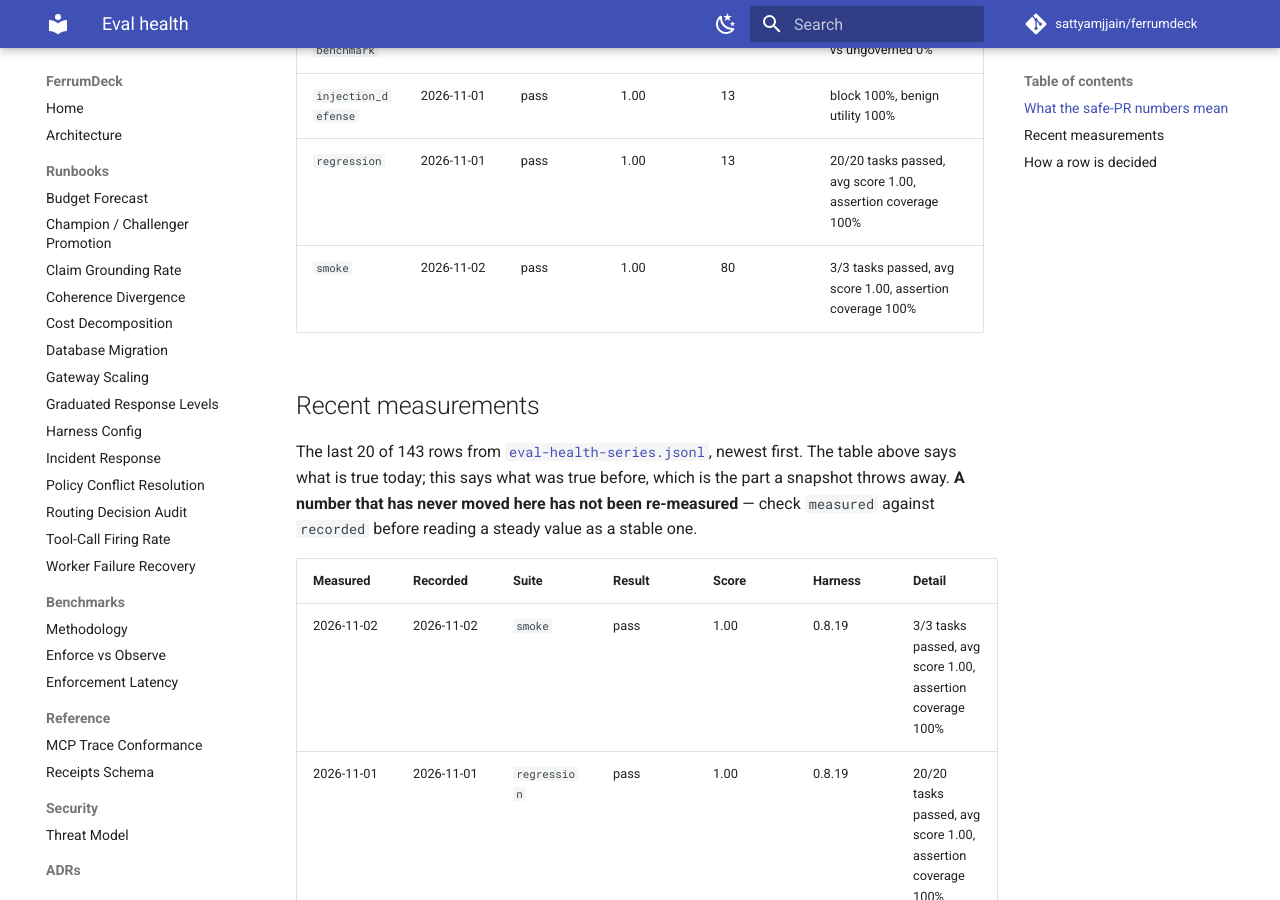
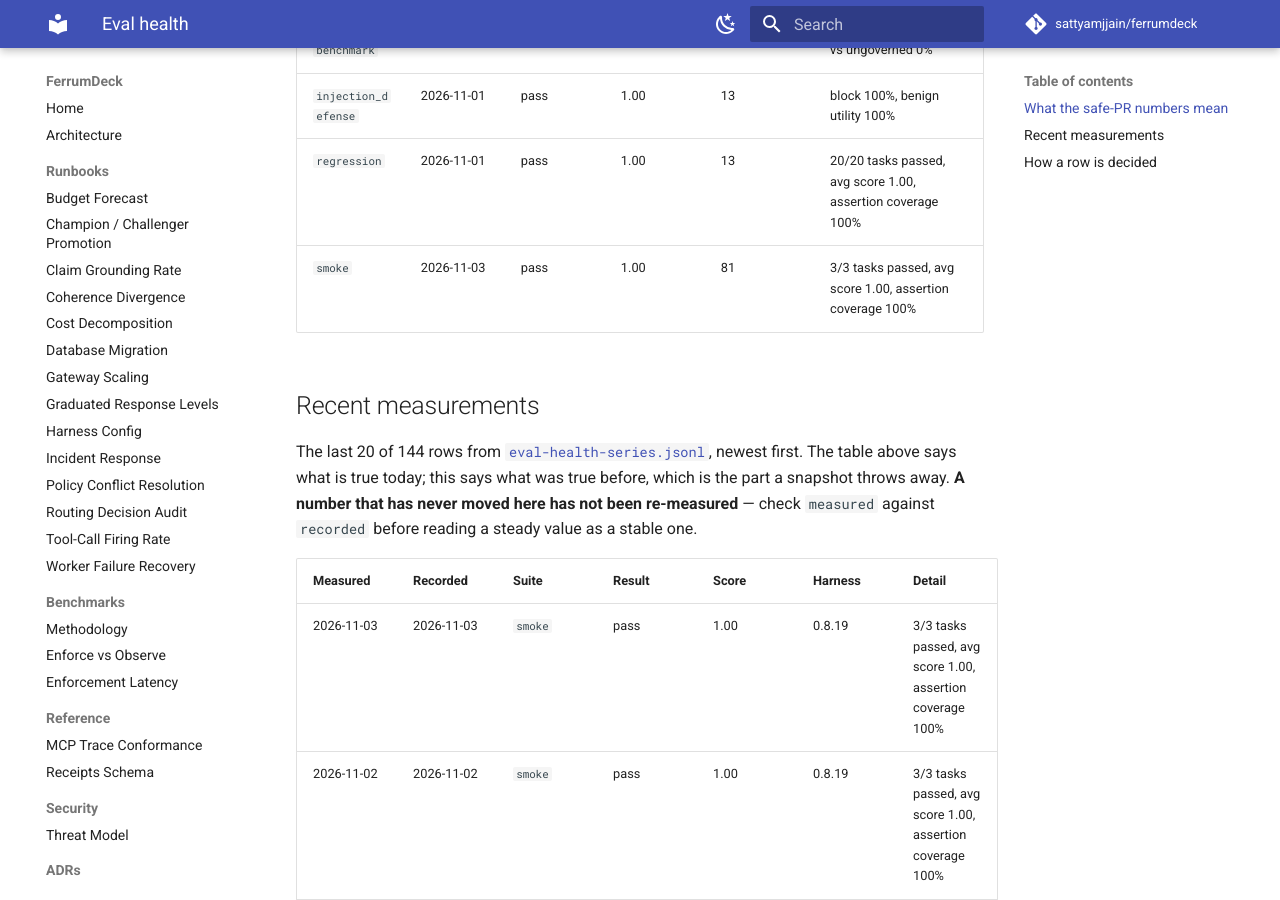
Before and after one commit to sattyamjjain/ferrumdeck, an MkDocs documentation site: the page built from docs/eval-health.md, in a window 1280 px wide and 900 px high, scrolled down 1531 px. Built offline with MkDocs 1.6.1 and Material for MkDocs 9.7.7, drawn with Linux system fonts in a browser that asks for light colours; comment, search, counter and statistics services are not loaded; some of the changed text lies outside the part shown.

Commit message:
docs(evals): refresh eval health + append series 2026-11-03 [skip ci]

```diff
--- a/docs/eval-health.md
+++ b/docs/eval-health.md
@@ -25,14 +25,15 @@ So neither number was ever evidence about the agent. The response is to rescope
 | `governed-benchmark` | 2026-11-01 | pass | 1.00 | 13 | governed blocked 100% vs ungoverned 0% |
 | `injection_defense` | 2026-11-01 | pass | 1.00 | 13 | block 100%, benign utility 100% |
 | `regression` | 2026-11-01 | pass | 1.00 | 13 | 20/20 tasks passed, avg score 1.00, assertion coverage 100% |
-| `smoke` | 2026-11-02 | pass | 1.00 | 80 | 3/3 tasks passed, avg score 1.00, assertion coverage 100% |
+| `smoke` | 2026-11-03 | pass | 1.00 | 81 | 3/3 tasks passed, avg score 1.00, assertion coverage 100% |
 
 ## Recent measurements
 
-The last 20 of 143 rows from [`eval-health-series.jsonl`](eval-health-series.jsonl), newest first. The table above says what is true today; this says what was true before, which is the part a snapshot throws away. **A number that has never moved here has not been re-measured** — check `measured` against `recorded` before reading a steady value as a stable one.
+The last 20 of 144 rows from [`eval-health-series.jsonl`](eval-health-series.jsonl), newest first. The table above says what is true today; this says what was true before, which is the part a snapshot throws away. **A number that has never moved here has not been re-measured** — check `measured` against `recorded` before reading a steady value as a stable one.
 
 | Measured | Recorded | Suite | Result | Score | Harness | Detail |
 | --- | --- | --- | --- | --- | --- | --- |
+| 2026-11-03 | 2026-11-03 | `smoke` | pass | 1.00 | 0.8.19 | 3/3 tasks passed, avg score 1.00, assertion coverage 100% |
 | 2026-11-02 | 2026-11-02 | `smoke` | pass | 1.00 | 0.8.19 | 3/3 tasks passed, avg score 1.00, assertion coverage 100% |
 | 2026-11-01 | 2026-11-01 | `regression` | pass | 1.00 | 0.8.19 | 20/20 tasks passed, avg score 1.00, assertion coverage 100% |
 | 2026-11-01 | 2026-11-01 | `injection_defense` | pass | 1.00 | 0.8.19 | block 100%, benign utility 100% |
@@ -64,4 +64,4 @@ The file is append-only and never rewritten by the refresh job. A row found to b
 | `governed-benchmark` | the governed run blocks 100% of unsafe actions |
 | `eval_<suite>_<ts>` (LLM suites) | every task passed (`failed_tasks == 0`) |
 
-_Generated 2026-11-02 08:59 UTC._
+_Generated 2026-11-03 09:07 UTC._
```
Also changed, not shown: other parts of docs/eval-health.md (+0 -1 lines), 2 other files.
